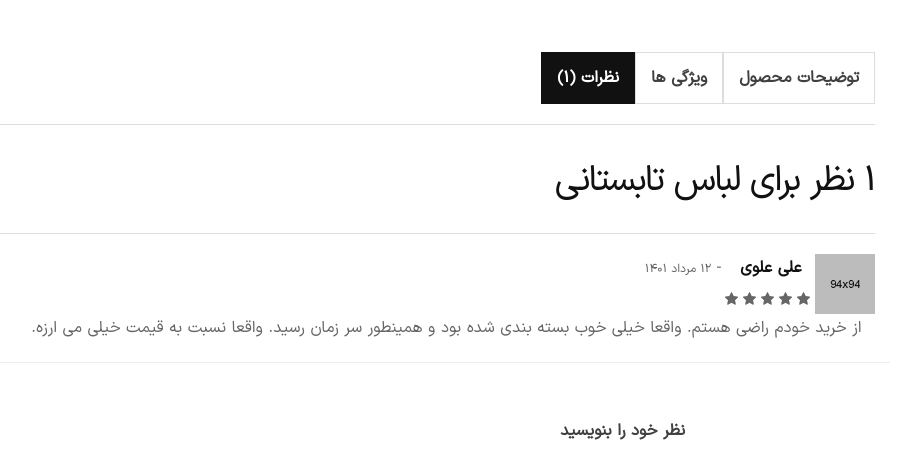
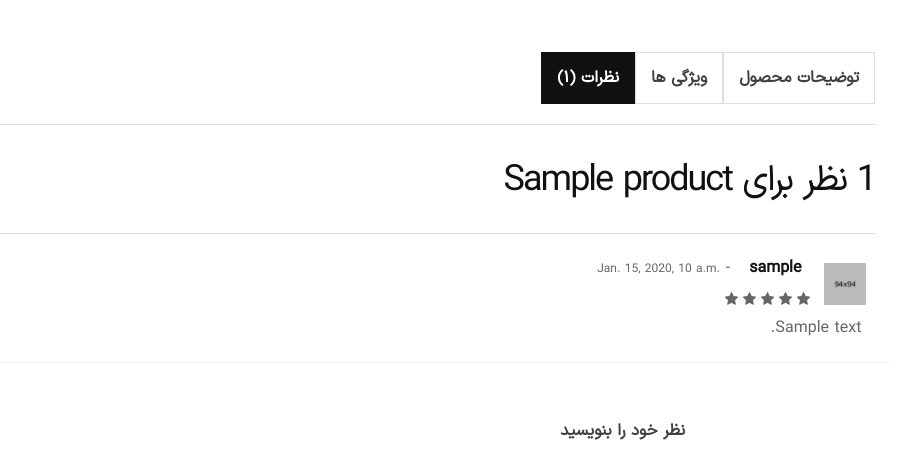
Before and after one commit to MahdiMetaDev/onlineshop, a Django app: page /products/1/ in a window 1280 px wide, after a click on "نظرات (۱)". Shown: the part 777-1232 px from the top of the page, without its empty margins (338-1244 px from the left). Run offline with Django 4.2, Linux system fonts and the light colour scheme; tables that the repository leaves empty hold one stand-in row (values such as "Sample post"); parts of the project's set-up code (start-up, migrations or seed data) failed here and were passed over; some libraries are stand-ins or nearby versions; some web fonts are replaced.

Commit message:
add comment section

```diff
--- a/products/templates/products/product_detail.html
+++ b/products/templates/products/product_detail.html
@@ -119,35 +119,35 @@
                                 <div class="tab-pane fade" id="nav-reviews" role="tabpanel"
                                      aria-labelledby="nav-reviews-tab">
                                     <div class="product-reviews">
-                                        <h3 class="review__title">۱ نظر برای لباس تابستانی</h3>
+                                        <h3 class="review__title">{{ product.comments.count }} نظر برای {{ product.title }}</h3>
                                         <ul class="review__list">
+                                            {% for comment in product.comments.all %}
                                                 <li class="review__item">
                                                     <div class="review__container">
                                                         <div class="review__text">
                                                             <div class="d-flex flex-sm-row flex-row">
-                                                            <img src="assets/img/others/comment-1.jpg"
-                                                                 alt="Review Avatar" class="review__avatar">
+                                                                <img src="{% static 'img/others/comment-1.jpg' %}"
+                                                                     alt="Review Avatar" class="review__avatar p-3">
                                                                 <div>
                                                                     <div class="review__meta">
-                                                                    <strong class="review__author px-4">علی
-                                                                        علوی</strong>
+                                                                        <span class="review__published-date">{{ comment.datetime_created }}</span>
                                                                         <span class="review__dash">-</span>
-                                                                    <span class="review__published-date">۱۲ مرداد ۱۴۰۱</span>
+                                                                        <strong class="review__author px-4">{{ comment.author.username }}</strong>
                                                                     </div>
                                                                     <div class="product-rating">
                                                                         <div class="m-0 star-rating star-five">
-                                                                        <span>Rated <strong class="rating">5.00</strong> out of 5</span>
+                                                                            <span>Rated <strong class="rating">{{ comment.stars }}</strong> out of 5</span>
                                                                         </div>
                                                                     </div>
                                                                 </div>
                                                             </div>
                                                             <p class="review__description text-right px-4">
-                                                            از خرید خودم راضی هستم. واقعا خیلی خوب بسته بندی شده بود و
-                                                            همینطور سر زمان رسید. واقعا نسبت به قیمت خیلی می ارزه.
+                                                                {{ comment.body }}
                                                             </p>
                                                         </div>
                                                     </div>
                                                 </li>
+                                            {% endfor %}
                                         </ul>
                                         <div class="review-form-wrapper">
                                             <div class="row">
```
Lines whose indentation alone changed are shown as unchanged.
